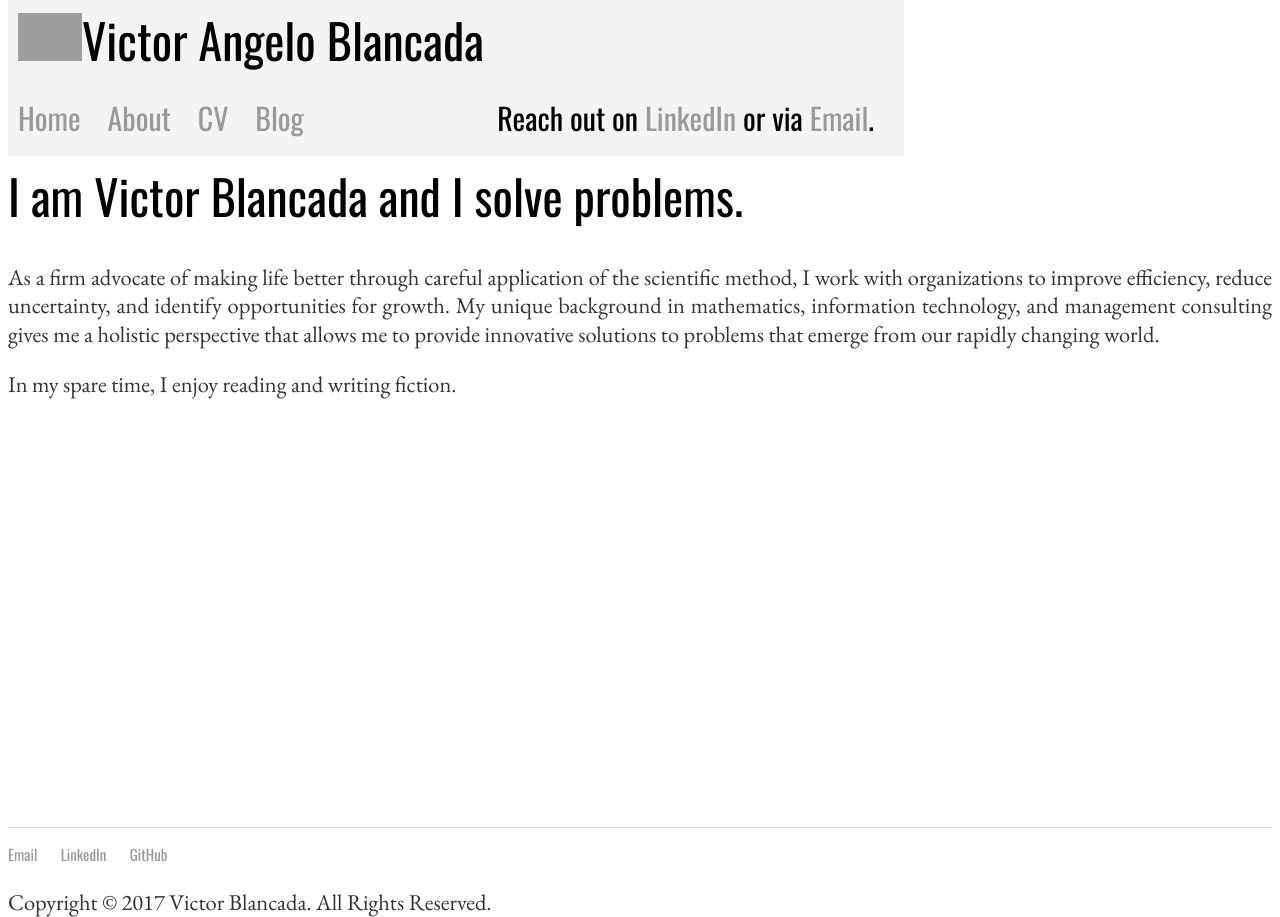
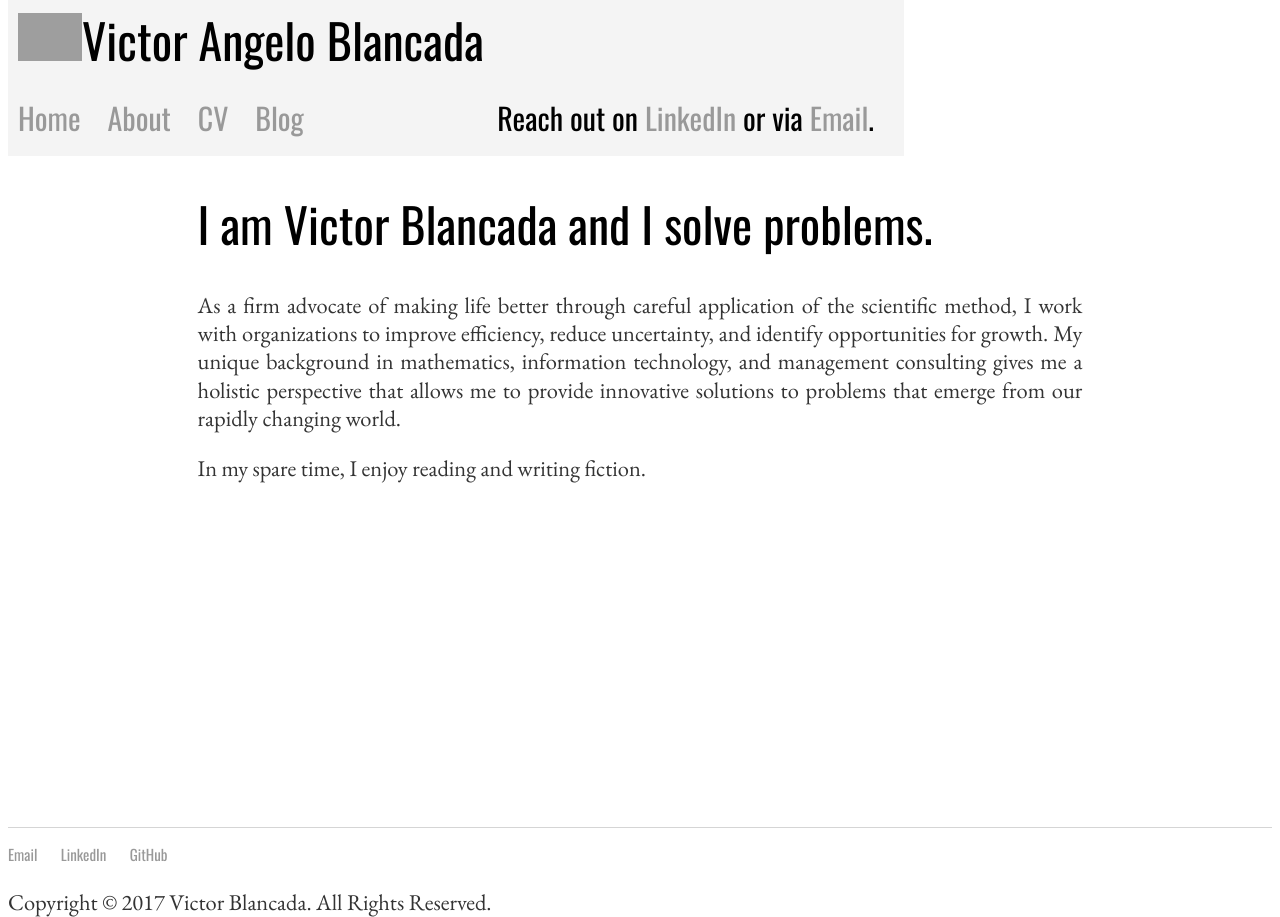
Before and after one commit to victorangeloblancada/victorangeloblancada.github.io-jekyll, a Jekyll site: the page built from about/index.html, in a window 1280 px wide. Built offline with Jekyll 4.4.1, drawn with Linux system fonts in a browser that asks for light colours; grey boxes are pictures that could not be loaded.

Commit message:
Update index.html

```diff
--- a/about/index.html
+++ b/about/index.html
@@ -2,7 +2,7 @@
 layout: default
 title: About Victor Angelo Blancada
 ---
-<div class="blurb">
+<div class="post">
 	<h1>I am Victor Blancada and I solve problems.</h1>
 	<p>As a firm advocate of making life better through careful application of the scientific method, I work with organizations to improve efficiency, reduce uncertainty, and identify opportunities for growth. My unique background in mathematics, information technology, and management consulting gives me a holistic perspective that allows me to provide innovative solutions to problems that emerge from our rapidly changing world.</p>
 	<p>In my spare time, I enjoy reading and writing fiction.</p>
```
